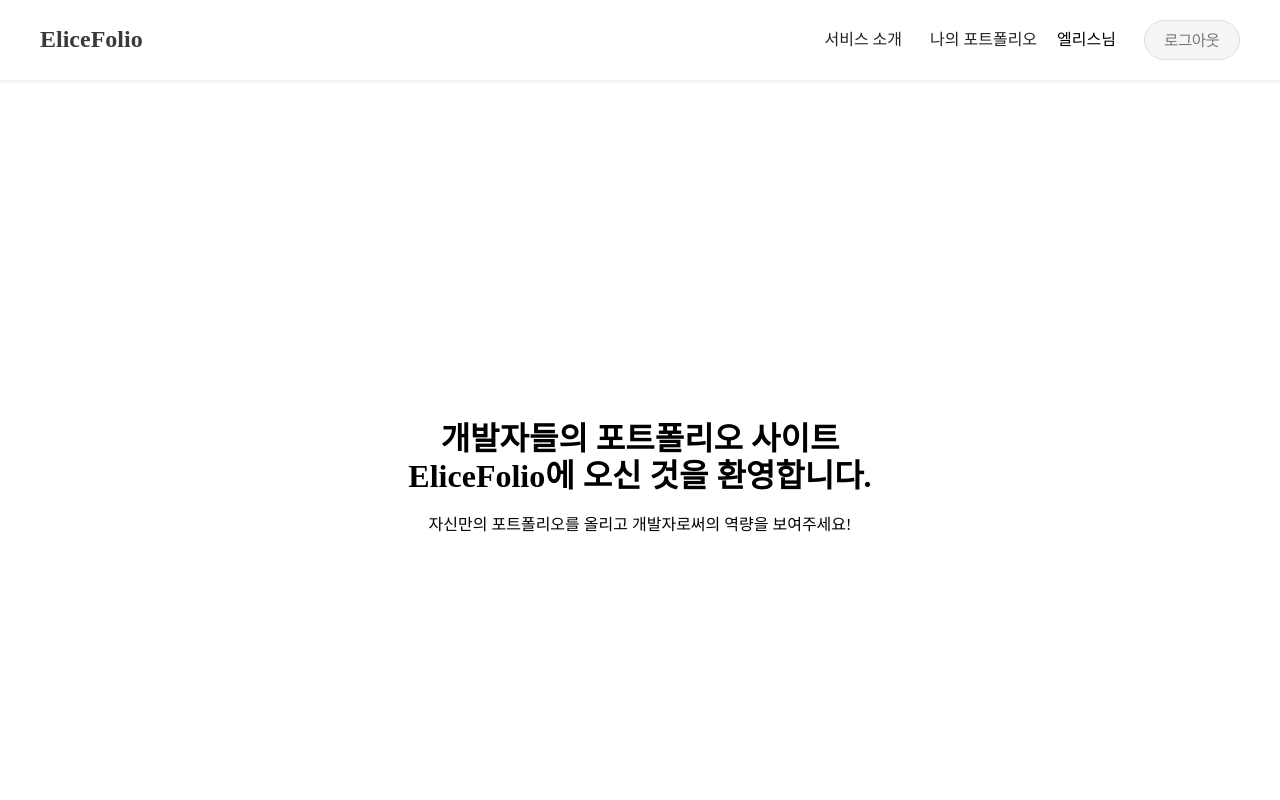
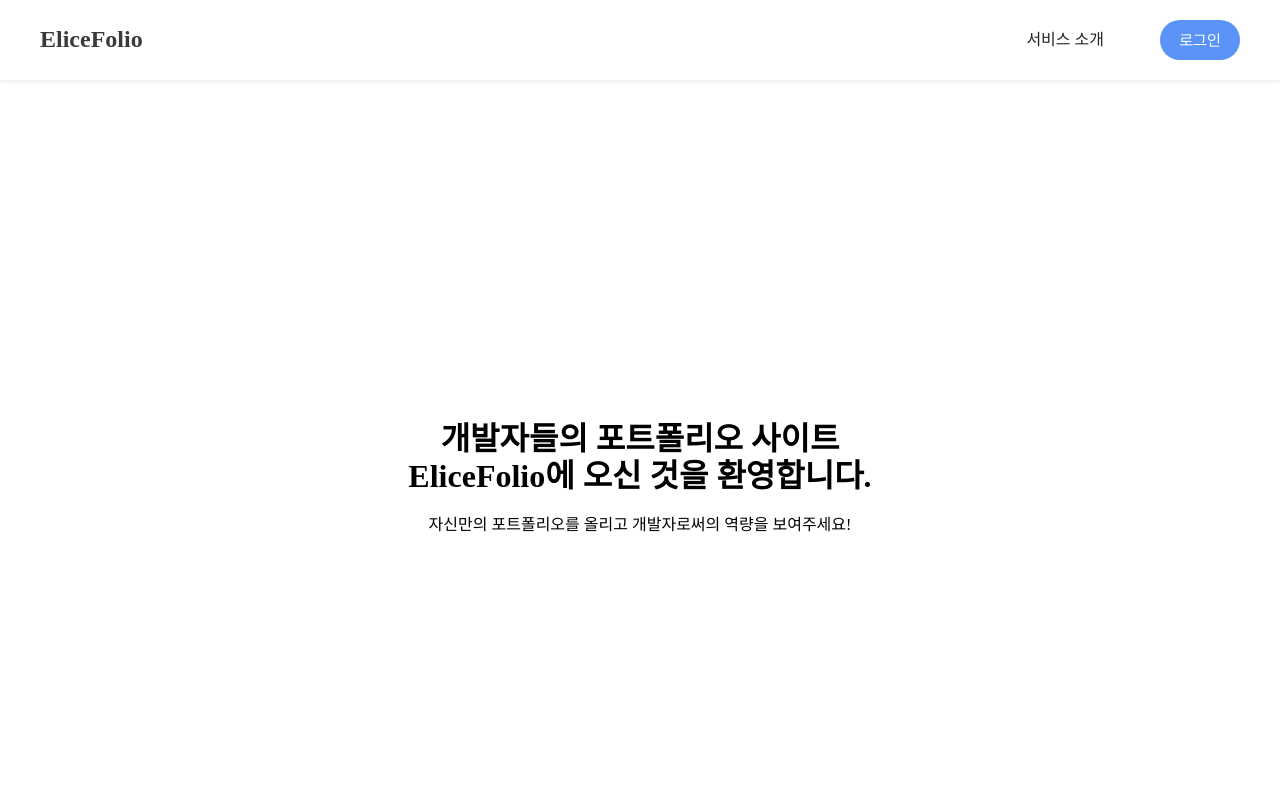
Before and after one commit to kkonieo/ts_shampoo, a React (Create React App) app: page /intro in a window 1280 px wide. Shown: the top 800 px of the page. Built offline with nearby package versions, Linux system fonts and the light colour scheme; no server answers.

Commit message:
feat: 헤더에서 이름과 로그인 적용

```diff
--- a/src/components/home/Header.tsx
+++ b/src/components/home/Header.tsx
@@ -1,8 +1,17 @@
-import { useState } from 'react';
+import { useEffect, useState } from 'react';
 import { HeaderView } from './HeaderView';
 
 export const Header = (): JSX.Element => {
-    const [name, setName] = useState<string>('엘리스');
+    const [name, setName] = useState<string | undefined>();
+    const value = sessionStorage.getItem('userProfile');
+
+    useEffect(() => {
+        if (typeof value === 'string') {
+            setName(JSON.parse(value).name);
+        } else {
+            setName(undefined);
+        }
+    }, []);
 
     return <HeaderView name={name} />;
 };
--- a/src/components/home/HeaderView.tsx
+++ b/src/components/home/HeaderView.tsx
@@ -1,21 +1,24 @@
-import { useState } from 'react';
+import { useEffect, useState } from 'react';
 import { Link } from 'react-router-dom';
 import styled from 'styled-components';
 import { Button } from '../Button';
 
-export const HeaderView = ({ name }: { name: string }) => {
+export const HeaderView = ({ name }: { name: string | undefined }) => {
     const [login, setLogin] = useState<boolean>(false);
+
+    useEffect(() => {
+        if (typeof name === 'string') {
+            setLogin(true);
+        } else {
+            setLogin(false);
+        }
+    }, [name]);
 
     const Login = () => {
         return (
             <>
                 <ButtonGroupDiv>
-                    <NavLink
-                        to="/login"
-                        onClick={() => {
-                            setLogin(false);
-                        }}
-                    >
+                    <NavLink to="/login">
                         <Button type="button" className="blue" width="80px" height="40px" text="로그인" />
                     </NavLink>
                 </ButtonGroupDiv>
@@ -30,7 +33,8 @@ export const HeaderView = ({ name }: { name: string }) => {
                 <NavLink
                     to="/"
                     onClick={() => {
-                        setLogin(true);
+                        setLogin(false);
+                        sessionStorage.clear();
                     }}
                 >
                     <Button type="button" className="gray" width="96px" height="40px" text="로그아웃" />
@@ -47,7 +51,7 @@ export const HeaderView = ({ name }: { name: string }) => {
                 </LogoLink>
                 <Nav>
                     <NavLink to="/intro">서비스 소개</NavLink>
-                    {login ? <Login /> : <Logout />}
+                    {login ? <Logout /> : <Login />}
                 </Nav>
             </Header>
         </>
--- a/src/utils/types/types.d.ts
+++ b/src/utils/types/types.d.ts
@@ -44,8 +44,8 @@ declare module 'LoginModule' {
 
         interface LoginUserProps {
             index: string;
-            userEmail: string;
-            userName: string;
+            email: string;
+            name: string;
         }
 
         interface SignUpProps extends LoginUserProps {
```
